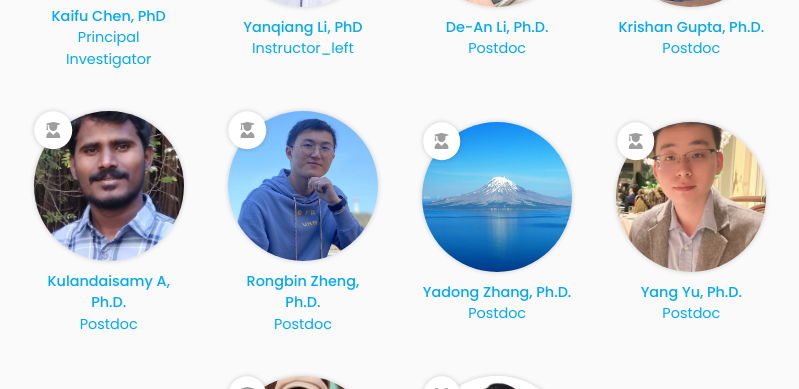
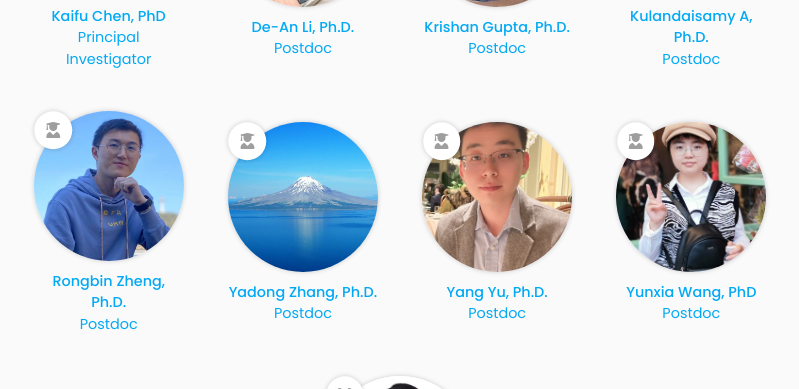
Before and after one commit to kaifuchenlab/kaifuchenlab.github.io, a Jekyll site: the page built from 2.team/index.md, in a window 1280 px wide and 900 px high, cut to the strip 511-900 px from the top of the window. Shown: the whole strip, without its empty margins (240-1039 px from the left). Built offline with Jekyll 4.4.1, drawn with Linux system fonts in a browser that asks for light colours.

Commit message:
Update yanqiang-li.md

```diff
--- a/_members/yanqiang-li.md
+++ b/_members/yanqiang-li.md
@@ -1,8 +1,8 @@
 ---
 name: Yanqiang Li, PhD
 image: images/YLCL.jpeg
-description: Instructor_left
-role: instructor
+description: Alumni
+role: Alumni
 ---
 
 7/2018 ~ Present
```
